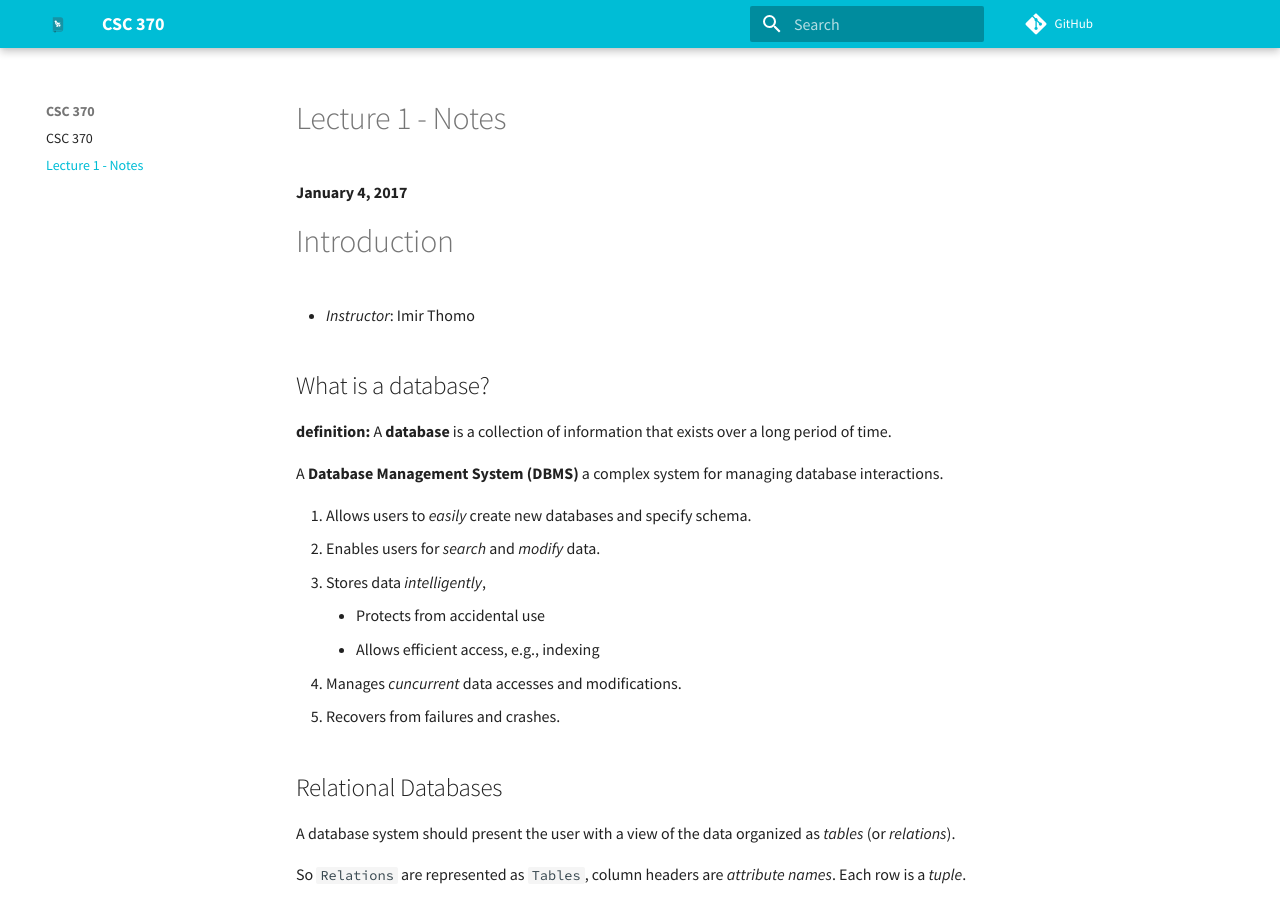
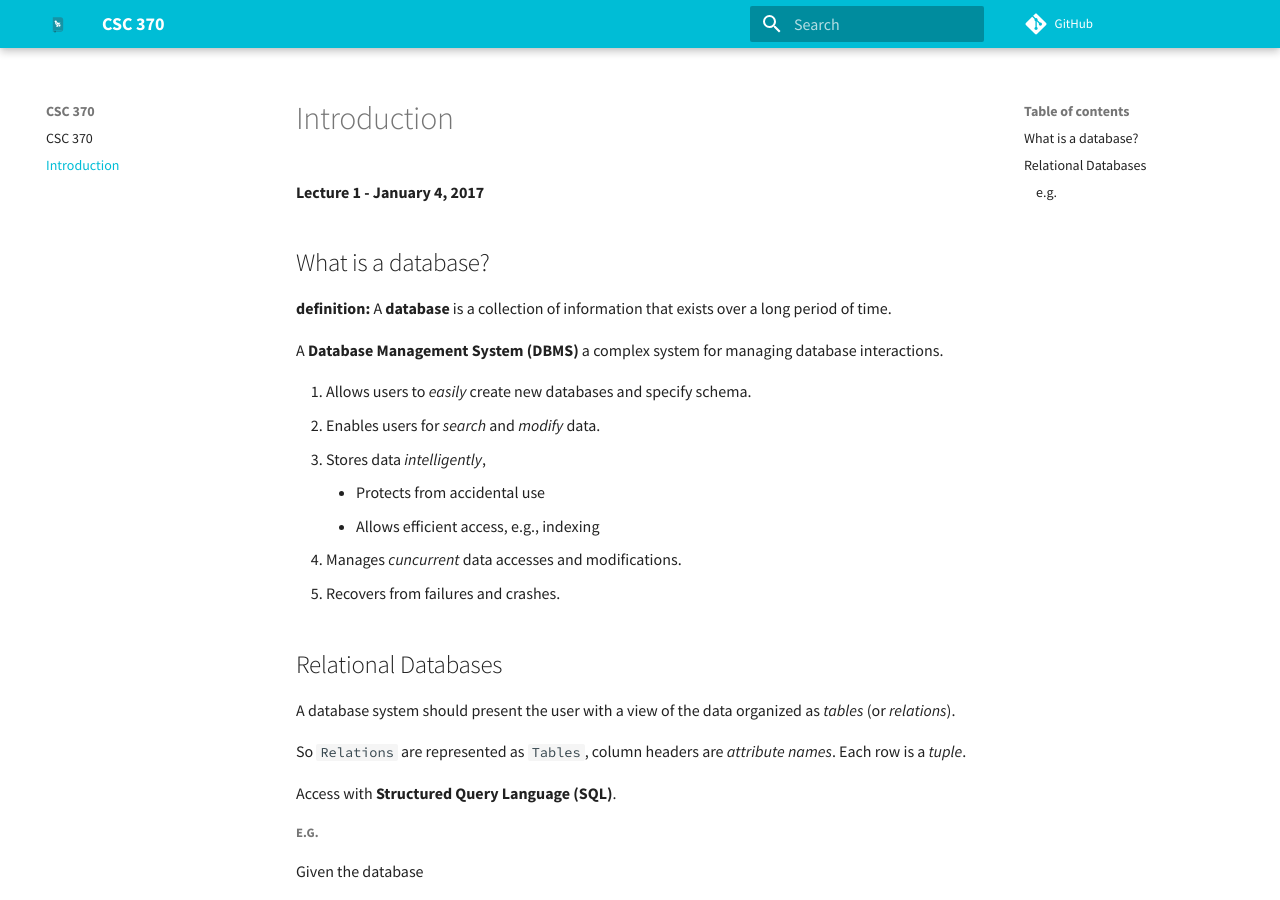
Before and after one commit to UVicNotes/CSC-370, an MkDocs documentation site: the page built from Notes/1-Introduction.md, in a window 1280 px wide and 900 px high. Built offline with MkDocs 1.6.1 and Material for MkDocs 9.7.7, drawn with Linux system fonts in a browser that asks for light colours; comment, search, counter and statistics services are not loaded.

Commit message:
Add introductions

```diff
--- a/Notes/2017-01-04.md
+++ b/Notes/1-Introduction.md
@@ -1,10 +1,6 @@
-# Lecture 1 - Notes
-
-**January 4, 2017**
-
 # Introduction
 
-* _Instructor_: Imir Thomo
+**Lecture 1 - January 4, 2017**
 
 ## What is a database?
 
```
